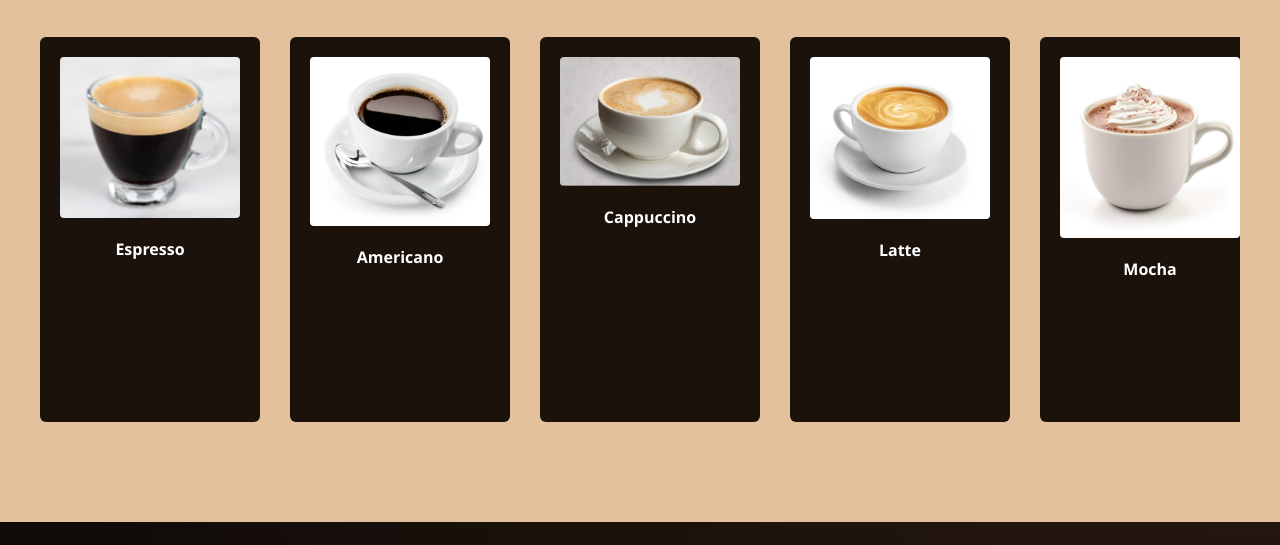
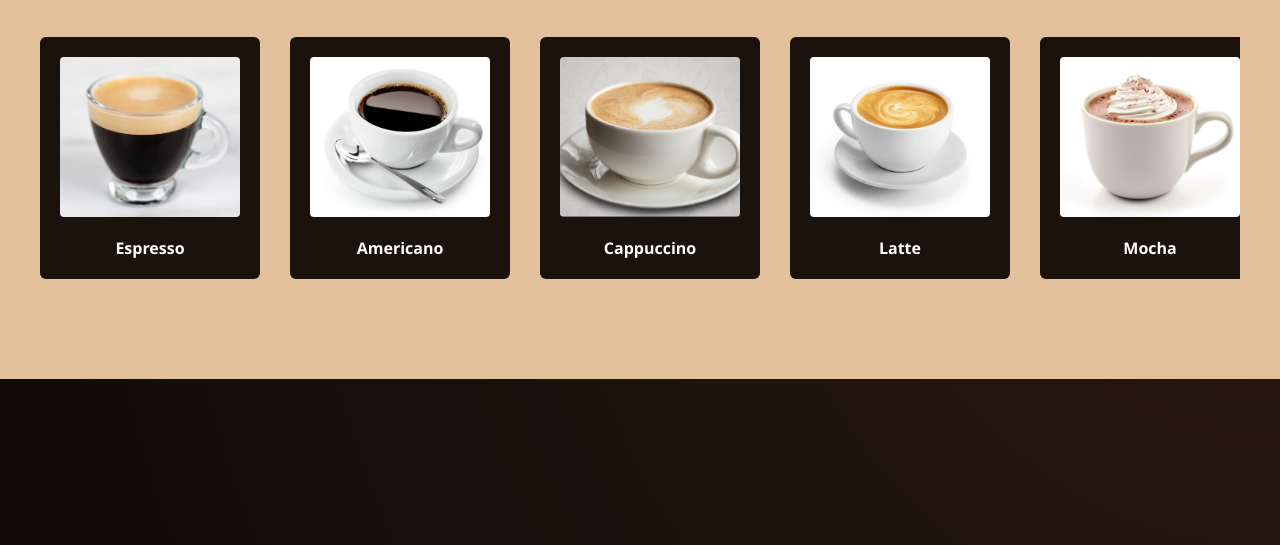
Before and after one commit to MarkPrime321/Caffeine, a plain HTML site: page menu.html in a window 1280 px wide. Shown: the part 275-820 px from the top of the page. Drawn offline with Linux system fonts and the light colour scheme.

Commit message:
Refactor CSS styles for consistency and clarity

```diff
--- a/style.css
+++ b/style.css
@@ -293,6 +293,8 @@ body {
 
 .menu-card img {
     width: 100%;
+    height: 160px;
+    object-fit: cover;
     border-radius: 4px;
     margin-bottom: 15px;
 }
```
